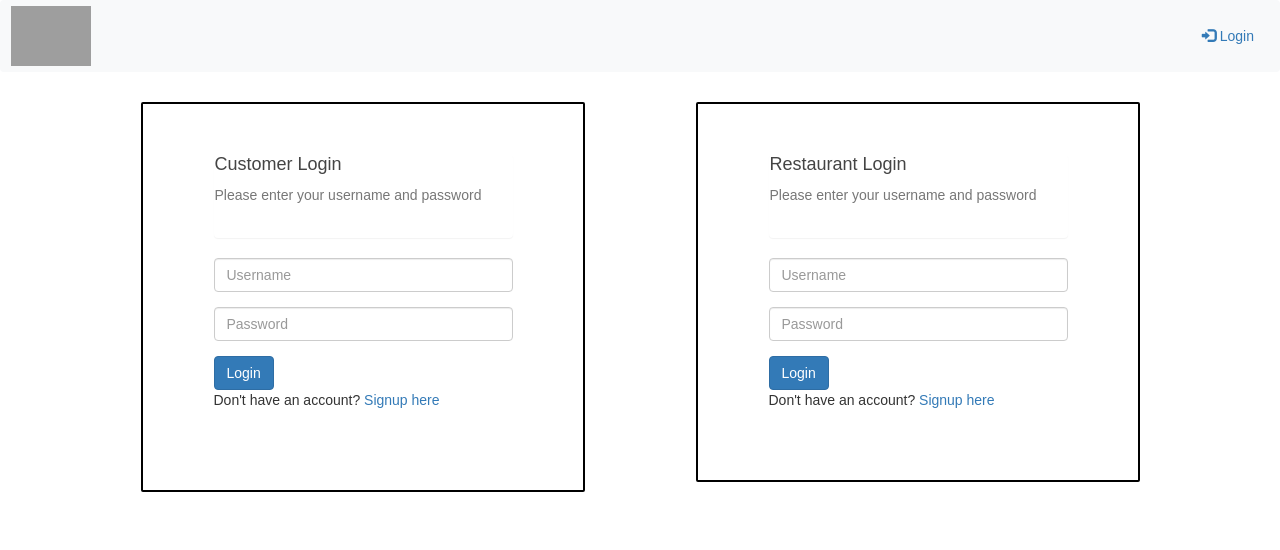
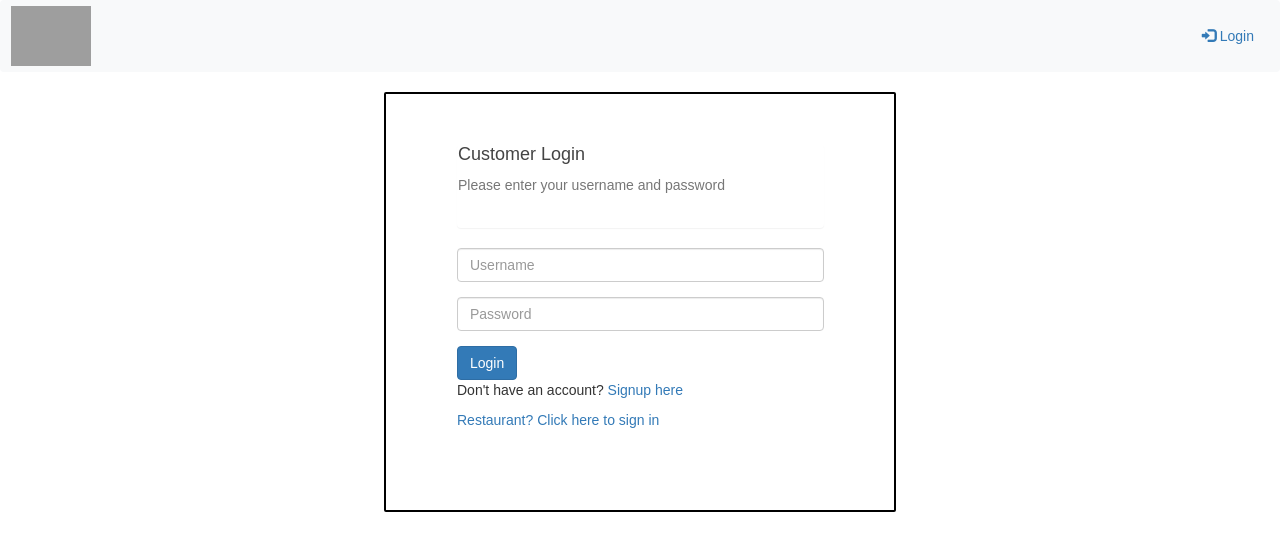
Before and after one commit to navyacr/CMPE273-Lab-2, a React (Create React App) app in the folder frontend/: page /login in a window 1280 px wide. Shown: the top 550 px of the page. Built offline with nearby package versions, Linux system fonts and the light colour scheme; grey boxes are pictures that could not be loaded; what google-maps-react, react-geocode would draw is missing.

Commit message:
Single signin page display

```diff
--- a/frontend/src/App.css
+++ b/frontend/src/App.css
@@ -14,7 +14,7 @@
   background: #ffffff none repeat scroll 0 0;
   border-radius: 2px;
   margin: 10px auto 30px;
-  max-width: 80%;
+  max-width: 40%;
   padding: 50px 70px 70px 71px;
   border: 2px solid black;
 }
--- a/frontend/src/components/Login/Login.js
+++ b/frontend/src/components/Login/Login.js
@@ -2,7 +2,7 @@ import React, {Component} from 'react';
 import '../../App.css';
 import {Redirect} from 'react-router';
 import { Link } from 'react-router-dom';
-import RestaurantsLogin from './restaurantsLogin';
+
 import axios from 'axios';
 import backendServer from '../../config'
 
@@ -65,27 +65,38 @@ class Login extends Component{
                         err: response.data
                     })
                 }else{
+                    console.log("Invalid cred")
                     this.setState({
-                        authFlag : false
+                        authFlag : false,
+                        invalid: true
                     })
                 }
 
-            });
+            })
+            .catch(err => {
+                console.log("Invalid cred")
+                    this.setState({
+                        authFlag : false,
+                        invalid: true
+                    })
+            })
     }
 
     render(){
         //redirect based on successful login
         let redirectVar = null;
+        let message = ""
         if(this.state.authFlag){
             redirectVar = <Redirect to= "/customerHome"/>
+        } else if (this.state.invalid) {
+            message = "Invalid username or password"
         }
         return(
             <div>
                 {redirectVar}
-            <div class="container">
-                <div class="customer-form">
-                    <div class="main-div">
-                        <div class="panel">
+                <div >
+                            <div class="main-div">
+                                <div class="panel">
 
                             <h2>Customer Login</h2>
                             <p>Please enter your username and password</p>
@@ -98,12 +109,16 @@ class Login extends Component{
                             <div class="form-group">
                                 <input onChange = {this.cust_passwordChangeHandler} type="password" class="form-control" name="password" placeholder="Password" required/>
                             </div>
+                            <div style={{ color: "#ff0000" }}>{message}</div>
                             <button type="submit" class="btn btn-primary">Login</button>
                             <div class="signup-section">
 
                                 <div>
                                     <p>Don't have an account?
-                                    <Link to='/CustomersSignup'>   Signup here</Link>
+                                        <Link to='/CustomersSignup'>   Signup here</Link>
+                                    </p>
+                                    <p>
+                                        <Link to="/RestaurantsLogin">Restaurant? Click here to sign in</Link>
                                     </p>
                                     </div>
                                 </div>
@@ -113,8 +128,7 @@ class Login extends Component{
 
                 </div>
 
-                <div class="restaurant-form"> <RestaurantsLogin /></div>
-            </div>
+                {/* <div class="restaurant-form"> <RestaurantsLogin /></div> */}
             </div>
         )
     }
--- a/frontend/src/components/Login/restaurantsLogin.js
+++ b/frontend/src/components/Login/restaurantsLogin.js
@@ -68,7 +68,14 @@ class RestaurantsLogin extends Component{
                                     </div>
                                     <div style={{ color: "#ff0000" }}>{message}</div>
                                     <button type="submit" class="btn btn-primary">Login</button>
-                                    <div>Don't have an account? <Link to='/restaurantsSignup'>   Signup here</Link></div>
+                                    <div>
+                                        <p>
+                                            Don't have an account? <Link to='/restaurantsSignup'>   Signup here</Link>
+                                        </p>
+                                        <p>
+                                            <Link to="/login">Customer? Click here to sign in</Link>
+                                        </p>
+                                    </div>
                                 </form>
                             </div>
 
--- a/frontend/src/components/Main.js
+++ b/frontend/src/components/Main.js
@@ -19,7 +19,8 @@ import ViewOrders from './customer/viewOrders';
 import CustomerProfileUpdate from './customer/customerprofileupdate';
 import EventRegister from './customer/eventRegister'
 import RestaurantViewOrders from './restaurant/restaurantViewOrders';
-import ViewRegisteredEvents from './customer/viewRegisteredEvents'
+import ViewRegisteredEvents from './customer/viewRegisteredEvents';
+import RestaurantsLogin from './Login/restaurantsLogin';
 
 class Main extends Component {
   render() {
@@ -46,7 +47,7 @@ class Main extends Component {
         <Route path="/eventRegister" component={EventRegister} />
         <Route path="/restaurantViewOrders" component={RestaurantViewOrders} />
         <Route path="/viewRegisteredEvents" component={ViewRegisteredEvents} />
-
+        <Route path="/restaurantsLogin" component={RestaurantsLogin} />
       </div>
     );
   }
```
